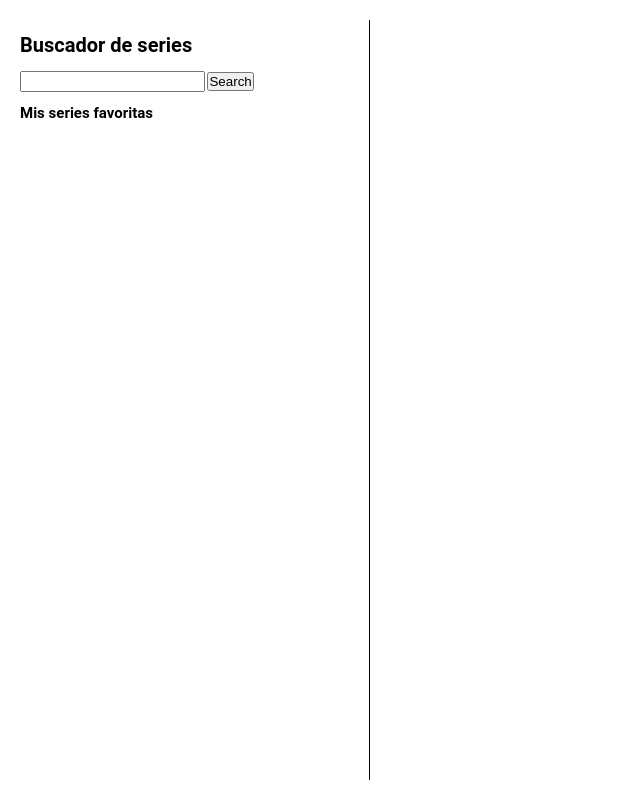
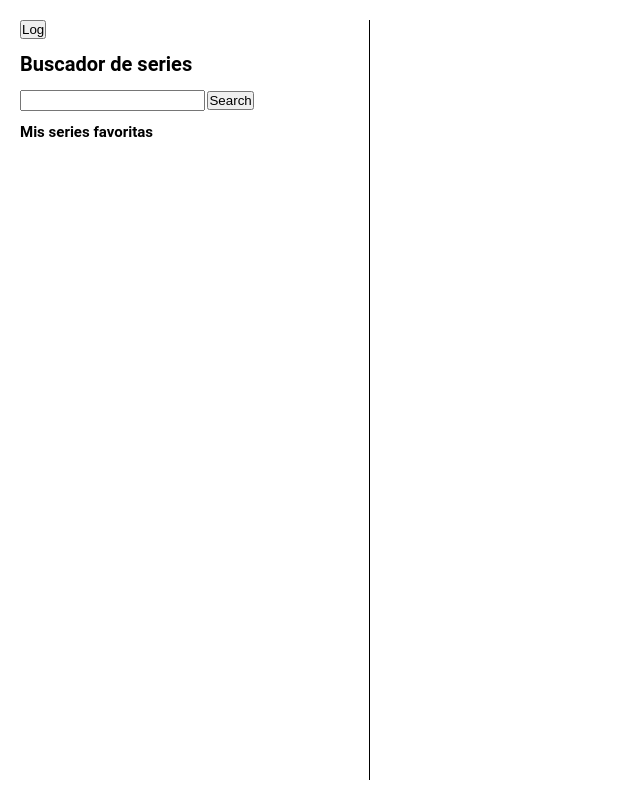
Before and after one commit to anapayanruiz/modulo-2-evaluacion-final-anapayanruiz, a website: page _src/templates/index.html in a window 1280 px wide. Shown: the whole page, without its empty margins (0-640 px from the left). Drawn offline with nearby package versions, Linux system fonts and the light colour scheme; files that its build step writes are made by us from their sources.

Commit message:
WIP in mejoras

```diff
--- a/_src/templates/index.html
+++ b/_src/templates/index.html
@@ -9,6 +9,7 @@
   </head>
   <body class="body">
     <header class="header">
+      <button class="search-form__button-log" type="submit">Log</button>
       <h1>Buscador de series</h1>
       <form class="search-form">
         <input type="text" class="search-form__input" type="search" />
```
Also changed, not shown: _src/assets/js/main.js (+34 -3 lines).
